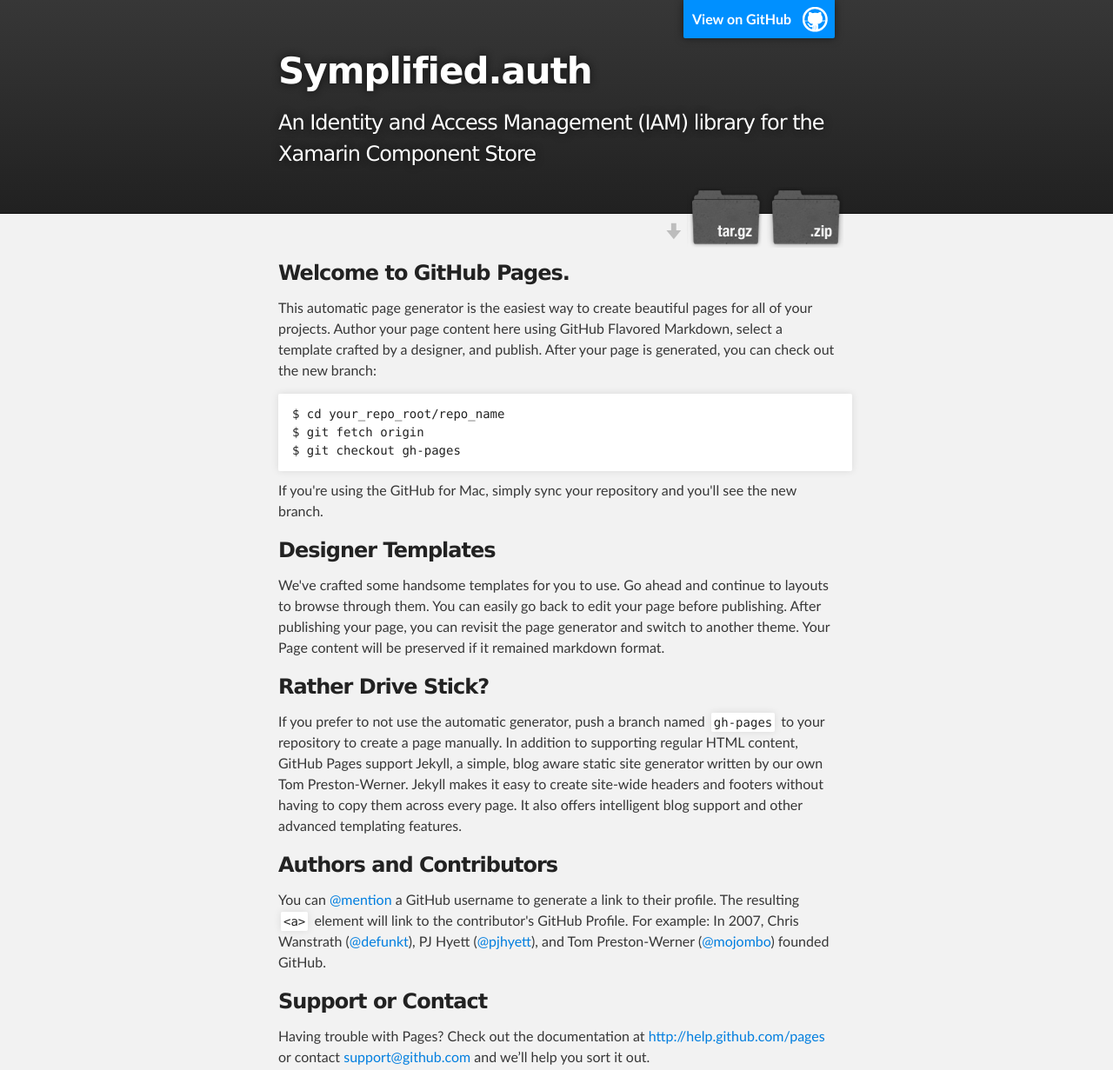
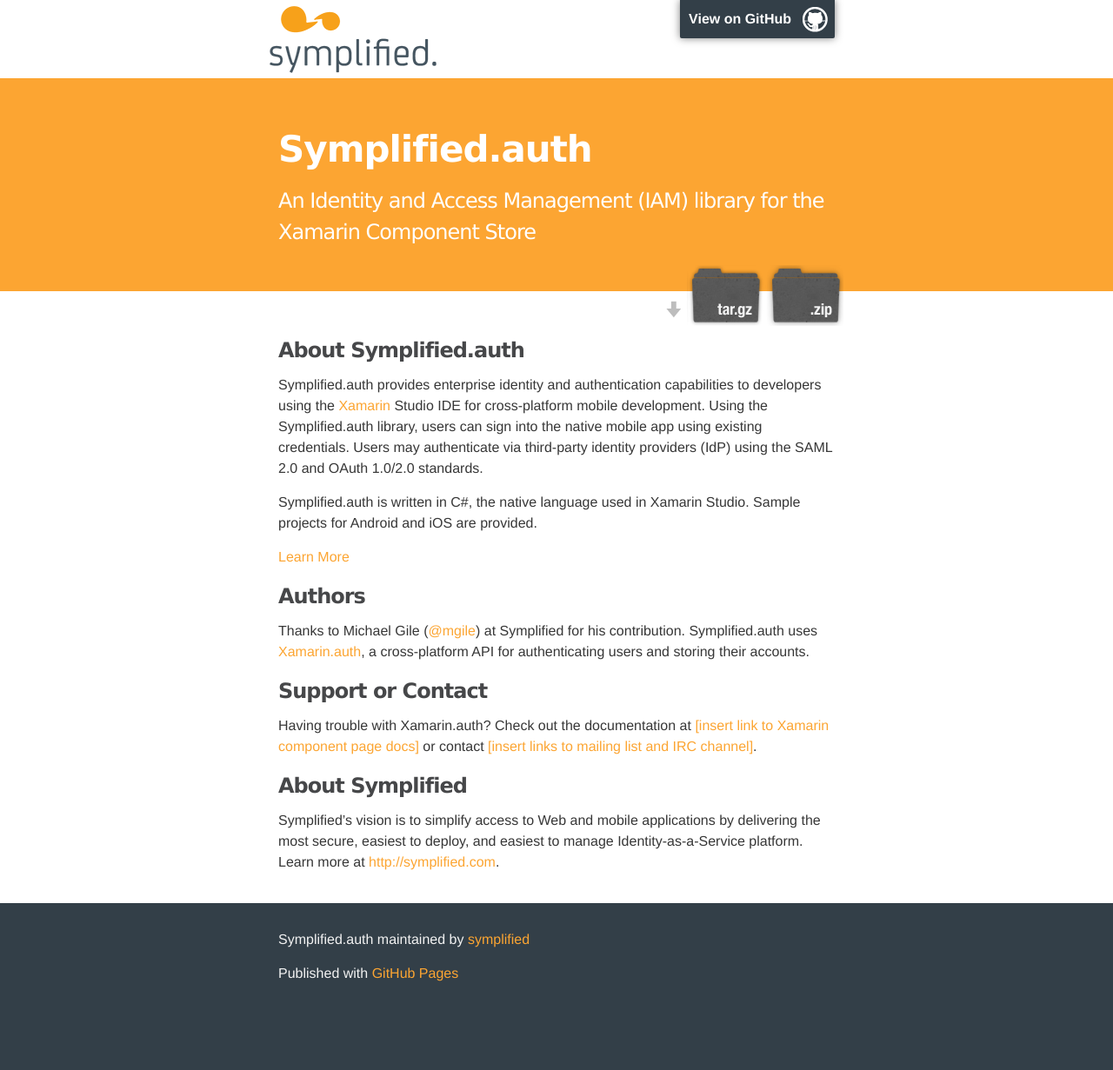
Before and after one commit to symplified/Symplified.Auth, a plain HTML site: page index.html in a window 1280 px wide. Shown: the top 1231 px of the page at 87% size. After the commit the page ends 1167 px from the top, so only its background shows below. Drawn offline with Linux system fonts and the light colour scheme.

Commit message:
Symplified.auth github landing page

```diff
--- a/index.html
+++ b/index.html
@@ -14,9 +14,16 @@
   <body>
 
     <!-- HEADER -->
+    <!-- Logo -->
+    <div id="logo_wrap" class="outer">
+        <div class="inner_logo">
+          <a id="forkme_banner" href="https://github.com/symplified/Symplified.Auth">View on GitHub</a>
+        </div>
+    </div>
+    <!-- End logo -->
     <div id="header_wrap" class="outer">
         <header class="inner">
-          <a id="forkme_banner" href="https://github.com/symplified/Symplified.Auth">View on GitHub</a>
+
 
           <h1 id="project_title">Symplified.auth</h1>
           <h2 id="project_tagline">An Identity and Access Management (IAM) library for the Xamarin Component Store</h2>
@@ -32,36 +39,29 @@
     <div id="main_content_wrap" class="outer">
       <section id="main_content" class="inner">
         <h3>
-<a name="welcome-to-github-pages" class="anchor" href="#welcome-to-github-pages"><span class="octicon octicon-link"></span></a>Welcome to GitHub Pages.</h3>
+<a name="about-symplified.auth" class="anchor" href="#about-symplified.auth"><span class="octicon octicon-link"></span></a>About Symplified.auth</h3>
 
-<p>This automatic page generator is the easiest way to create beautiful pages for all of your projects. Author your page content here using GitHub Flavored Markdown, select a template crafted by a designer, and publish. After your page is generated, you can check out the new branch:</p>
+<p>Symplified.auth provides enterprise identity and authentication capabilities to developers using the <a href="http://xamarin.com/" title="Xamarin">Xamarin</a> Studio IDE for cross-platform mobile development. Using the Symplified.auth library, users can sign into the native mobile app using existing credentials. Users may authenticate via third-party identity providers (IdP) using the SAML 2.0 and OAuth 1.0/2.0 standards.</p>
 
-<pre><code>$ cd your_repo_root/repo_name
-$ git fetch origin
-$ git checkout gh-pages
-</code></pre>
+<p>Symplified.auth is written in C#, the native language used in Xamarin Studio. Sample projects for Android and iOS are provided.</p>
 
-<p>If you're using the GitHub for Mac, simply sync your repository and you'll see the new branch.</p>
+<p><a href="https://github.com/symplified/Symplified.Auth">Learn More</a></p>
 
 <h3>
-<a name="designer-templates" class="anchor" href="#designer-templates"><span class="octicon octicon-link"></span></a>Designer Templates</h3>
+<a name="authors-and-contributors" class="anchor" href="#authors-and-contributors"><span class="octicon octicon-link"></span></a>Authors</h3>
 
-<p>We've crafted some handsome templates for you to use. Go ahead and continue to layouts to browse through them. You can easily go back to edit your page before publishing. After publishing your page, you can revisit the page generator and switch to another theme. Your Page content will be preserved if it remained markdown format.</p>
-
-<h3>
-<a name="rather-drive-stick" class="anchor" href="#rather-drive-stick"><span class="octicon octicon-link"></span></a>Rather Drive Stick?</h3>
-
-<p>If you prefer to not use the automatic generator, push a branch named <code>gh-pages</code> to your repository to create a page manually. In addition to supporting regular HTML content, GitHub Pages support Jekyll, a simple, blog aware static site generator written by our own Tom Preston-Werner. Jekyll makes it easy to create site-wide headers and footers without having to copy them across every page. It also offers intelligent blog support and other advanced templating features.</p>
-
-<h3>
-<a name="authors-and-contributors" class="anchor" href="#authors-and-contributors"><span class="octicon octicon-link"></span></a>Authors and Contributors</h3>
-
-<p>You can <a href="https://github.com/blog/821" class="user-mention">@mention</a> a GitHub username to generate a link to their profile. The resulting <code>&lt;a&gt;</code> element will link to the contributor's GitHub Profile. For example: In 2007, Chris Wanstrath (<a href="https://github.com/defunkt" class="user-mention">@defunkt</a>), PJ Hyett (<a href="https://github.com/pjhyett" class="user-mention">@pjhyett</a>), and Tom Preston-Werner (<a href="https://github.com/mojombo" class="user-mention">@mojombo</a>) founded GitHub.</p>
+<p>Thanks to Michael Gile (<a href="https://github.com/mgile" class="user-mention">@mgile</a>) at Symplified for his contribution. Symplified.auth uses <a href="https://github.com/xamarin/Xamarin.Auth">Xamarin.auth</a>, a cross-platform API for authenticating users and storing their accounts.</p>
 
 <h3>
 <a name="support-or-contact" class="anchor" href="#support-or-contact"><span class="octicon octicon-link"></span></a>Support or Contact</h3>
 
-<p>Having trouble with Pages? Check out the documentation at <a href="http://help.github.com/pages">http://help.github.com/pages</a> or contact <a href="mailto:support@github.com">support@github.com</a> and we’ll help you sort it out.</p>
+<p>Having trouble with Xamarin.auth? Check out the documentation at <a href="http://symplified.com">[insert link to Xamarin component page docs]</a> or contact <a href="mailto:lordorica@symplified.com">[insert links to mailing list and IRC channel]</a>.</p>
+
+<h3>
+<a name="about-symplified" class="anchor" href="#about-symplified"><span class="octicon octicon-link"></span></a>About Symplified</h3>
+
+<p>Symplified’s vision is to simplify access to Web and mobile applications by delivering the most secure, easiest to deploy, and easiest to manage Identity-as-a-Service platform. Learn more at <a href="http://symplified.com">http://symplified.com</a>.</p>
+
       </section>
     </div>
 
--- a/stylesheets/stylesheet.css
+++ b/stylesheets/stylesheet.css
@@ -54,9 +54,12 @@
 body {
   box-sizing: border-box;
   color:#373737;
-  background: #212121;
+  background: #333F48;
   font-size: 16px;
+  /** Use Symplified.css font declaration
   font-family: 'Myriad Pro', Calibri, Helvetica, Arial, sans-serif;
+  **/
+  font-family: "Segoe","SegoeWP","Avenir",Helvetica,Arial,sans-serif;
   line-height: 1.5;
   -webkit-font-smoothing: antialiased;
 }
@@ -64,7 +67,7 @@
 h1, h2, h3, h4, h5, h6 {
   margin: 10px 0;
   font-weight: 700;
-  color:#222222;
+  color:#464749;
   font-family: 'Lucida Grande', 'Calibri', Helvetica, Arial, sans-serif;
   letter-spacing: -1px;
 }
@@ -106,7 +109,7 @@
 
 a {
   text-decoration: none;
-  color: #007edf;
+  color: #FCA532;
   text-shadow: none;
 
   transition: color 0.5s ease;
@@ -122,13 +125,13 @@
 }
 
 #main_content a:hover {
-  color: #0069ba;
-  text-shadow: #0090ff 0px 0px 2px;
+  color: #fa9208;
+  text-shadow: #ad7c3a 0px 0px 2px;
 }
 
 footer a:hover {
-  color: #43adff;
-  text-shadow: #0090ff 0px 0px 2px;
+  color: #fa9208;
+  text-shadow: #ad7c3a 0px 0px 2px;
 }
 
 em {
@@ -273,6 +276,15 @@
   margin: 0 auto;
 }
 
+.inner_logo {
+  position: relative;
+  height: 50px;
+  max-width: 640px;
+  padding: 20px 10px;
+  margin: 0 auto;
+  background: url('../images/symplified-logo-1x.png') #fff no-repeat 0% 50%;;
+}
+
 #forkme_banner {
   display: block;
   position: absolute;
@@ -281,20 +293,30 @@
   z-index: 10;
   padding: 10px 50px 10px 10px;
   color: #fff;
-  background: url('../images/blacktocat.png') #0090ff no-repeat 95% 50%;
+  background: url('../images/blacktocat.png') #333F48 no-repeat 95% 50%;
   font-weight: 700;
   box-shadow: 0 0 10px rgba(0,0,0,.5);
   border-bottom-left-radius: 2px;
   border-bottom-right-radius: 2px;
 }
 
+#logo_wrap {
+  background: #fff;
+}
+
+#logo_wrap .inner {
+  padding: 50px 10px 30px 10px;
+}
+
 #header_wrap {
-  background: #212121;
+  background: #fca532;
+  /** gradients not used
   background: -moz-linear-gradient(top, #373737, #212121);
   background: -webkit-linear-gradient(top, #373737, #212121);
   background: -ms-linear-gradient(top, #373737, #212121);
   background: -o-linear-gradient(top, #373737, #212121);
   background: linear-gradient(top, #373737, #212121);
+  **/
 }
 
 #header_wrap .inner {
@@ -306,7 +328,9 @@
   color: #fff;
   font-size: 42px;
   font-weight: 700;
+  /** shadow not used
   text-shadow: #111 0px 0px 10px;
+  **/
 }
 
 #project_tagline {
@@ -314,7 +338,9 @@
   font-size: 24px;
   font-weight: 300;
   background: none;
+  /** shadow not used
   text-shadow: #111 0px 0px 10px;
+  **/
 }
 
 #downloads {
@@ -357,9 +383,11 @@
 }
 
 #main_content_wrap {
-  background: #f2f2f2;
+  background: #fff;
+  /** border not used
   border-top: 1px solid #111;
   border-bottom: 1px solid #111;
+  **/
 }
 
 #main_content {
@@ -367,7 +395,7 @@
 }
 
 #footer_wrap {
-  background: #212121;
+  background: #333F48;
 }
 
 
```
Also changed, not shown: images/symplified-logo-1x.png (added).
